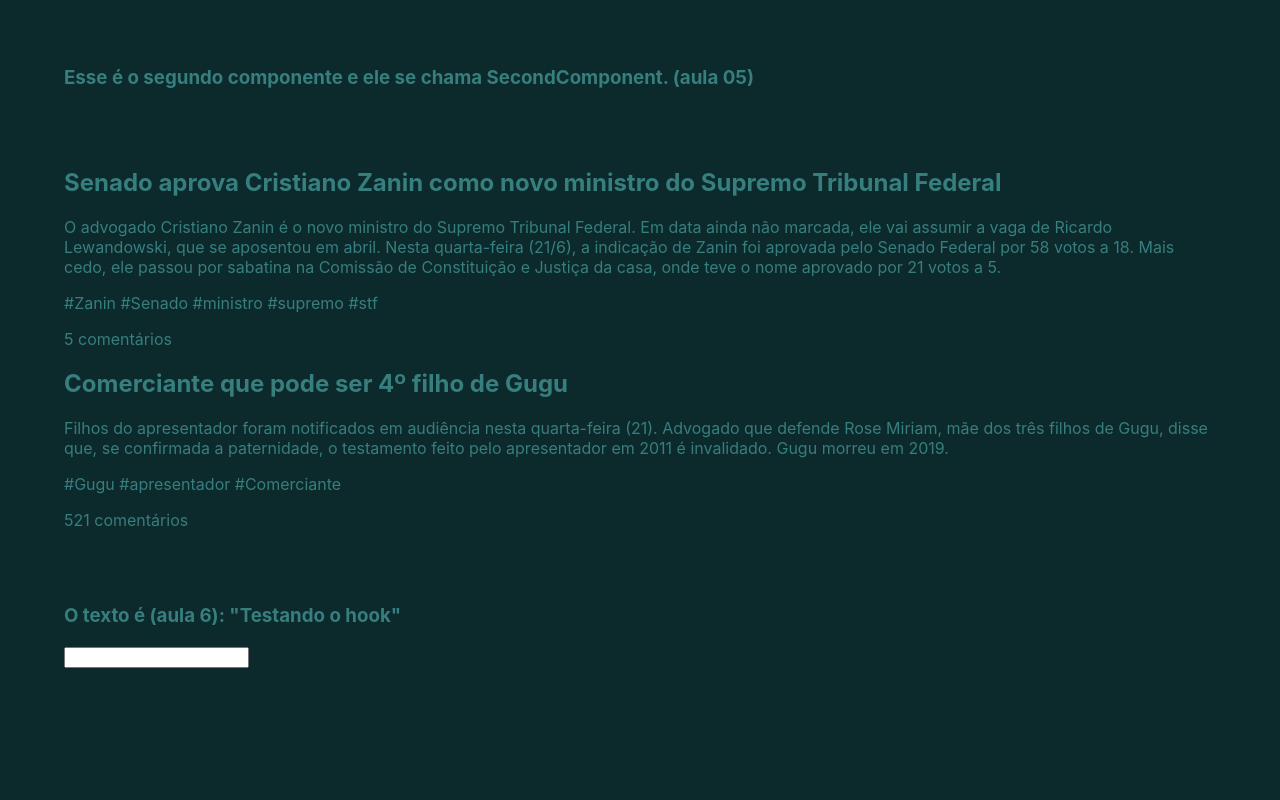
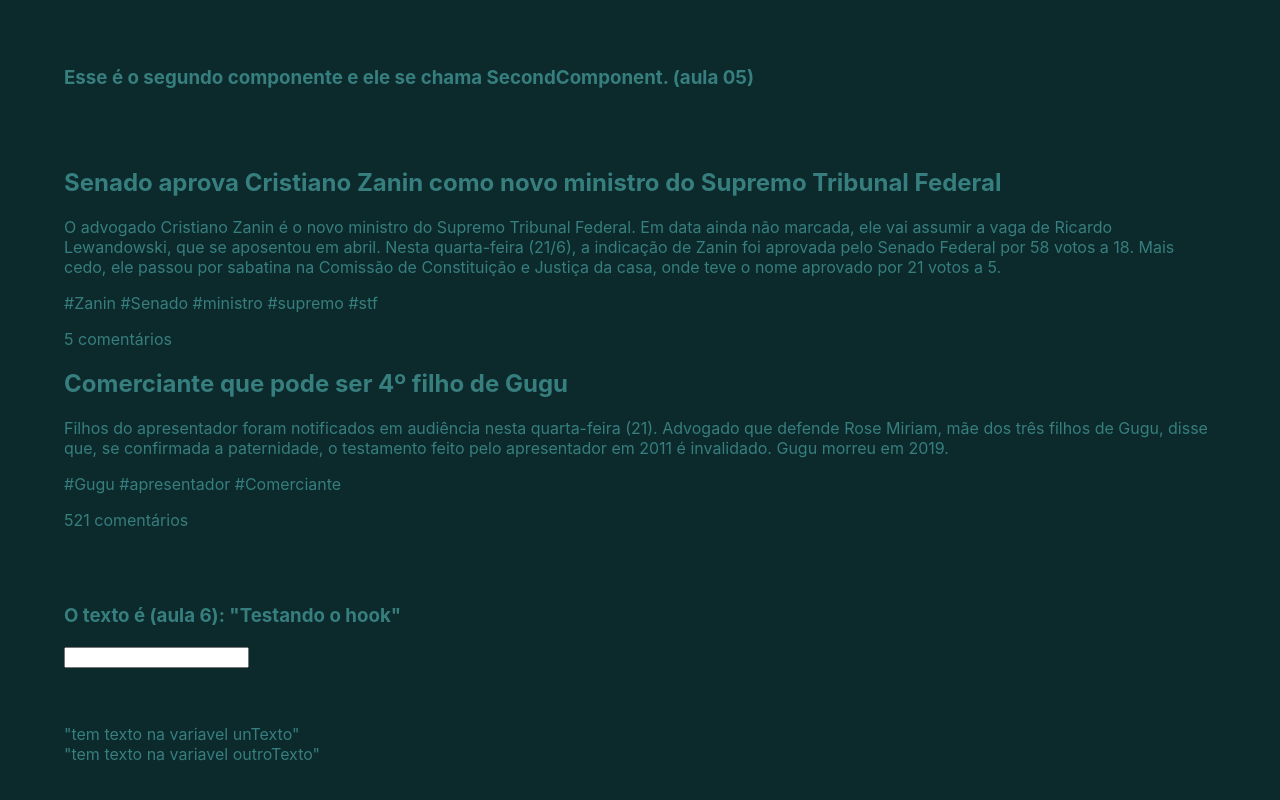
Before and after one commit to denieldiniz/TypeScript, a React (Create React App) app in the folder 11_react_com_ts/: page / in a window 1280 px wide. Shown: the part 466-1266 px from the top of the page. Built offline with nearby package versions, Linux system fonts and the light colour scheme.

Commit message:
08 - Type

```diff
--- a/11_react_com_ts/src/App.tsx
+++ b/11_react_com_ts/src/App.tsx
@@ -5,6 +5,7 @@ import { FirstComponent } from "./components/FirstComponent";
 import SecondComponent from "./components/SecondCOmponent";
 import Desestruturado from "./components/Desestruturado";
 import State from "./components/State";
+type textOrNull = string | null; // 08 - Type
 
 function App() {
   //------------------------------------------------------
@@ -19,10 +20,17 @@ function App() {
     return `Olá ${nome}!`;
   };
 
+  //------------------------------------------------------
+  // 08 - Type
+  const umTexto: textOrNull = "receba um texto";
+  let outroTexto: textOrNull = null;
+  outroTexto = "opa";
+  // umTexto = "Texto recebido";  // da erro por ser uma constante
+
+  //----------------------------------------------------------------//
   return (
     <div className="App">
       <h1>Typescript com React</h1>
-
       {/* 01 - Variáveis -------------------- */}
       <h3>Nome: {nome} (aula 1)</h3>
       <h4>idade: {idade}</h4>
@@ -35,29 +43,24 @@ function App() {
       </h4>
       <br />
       <br />
-
       {/* 02 - Funções ---------------------- */}
       <h3>{saudacao(nome)} (aula 2) </h3>
       <br />
       <br />
-
       {/* 04 - Importação de componentes ---- */}
       <FirstComponent />
       <br />
       <br />
-
       {/* 05 - Destructurig nas Props ------- */}
       <SecondComponent nome="SecondComponent" />
       <br />
       <br />
-
       <Desestruturado
         titulo="Senado aprova Cristiano Zanin como novo ministro do Supremo Tribunal Federal"
         conteudo="O advogado Cristiano Zanin é o novo ministro do Supremo Tribunal Federal. Em data ainda não marcada, ele vai assumir a vaga de Ricardo Lewandowski, que se aposentou em abril. Nesta quarta-feira (21/6), a indicação de Zanin foi aprovada pelo Senado Federal por 58 votos a 18. Mais cedo, ele passou por sabatina na Comissão de Constituição e Justiça da casa, onde teve o nome aprovado por 21 votos a 5."
         numComentarios={5}
         tags={["Zanin", "Senado", "ministro", "supremo", "stf"]}
       />
-
       <Desestruturado
         titulo="Comerciante que pode ser 4º filho de Gugu"
         conteudo="Filhos do apresentador foram notificados em audiência nesta quarta-feira (21). Advogado que defende Rose Miriam, mãe dos três filhos de Gugu, disse que, se confirmada a paternidade, o testamento feito pelo apresentador em 2011 é invalidado. Gugu morreu em 2019."
@@ -66,9 +69,13 @@ function App() {
       />
       <br />
       <br />
-
       {/* 06 - UseState(Hook) --------------- */}
       <State />
+      <br />
+      <br />
+      {/* 08 - Type ------------------------- */}
+      {umTexto && <div>"tem texto na variavel unTexto"</div>}
+      {outroTexto && <div>"tem texto na variavel outroTexto"</div>}
       <br />
       <br />
     </div>
```
